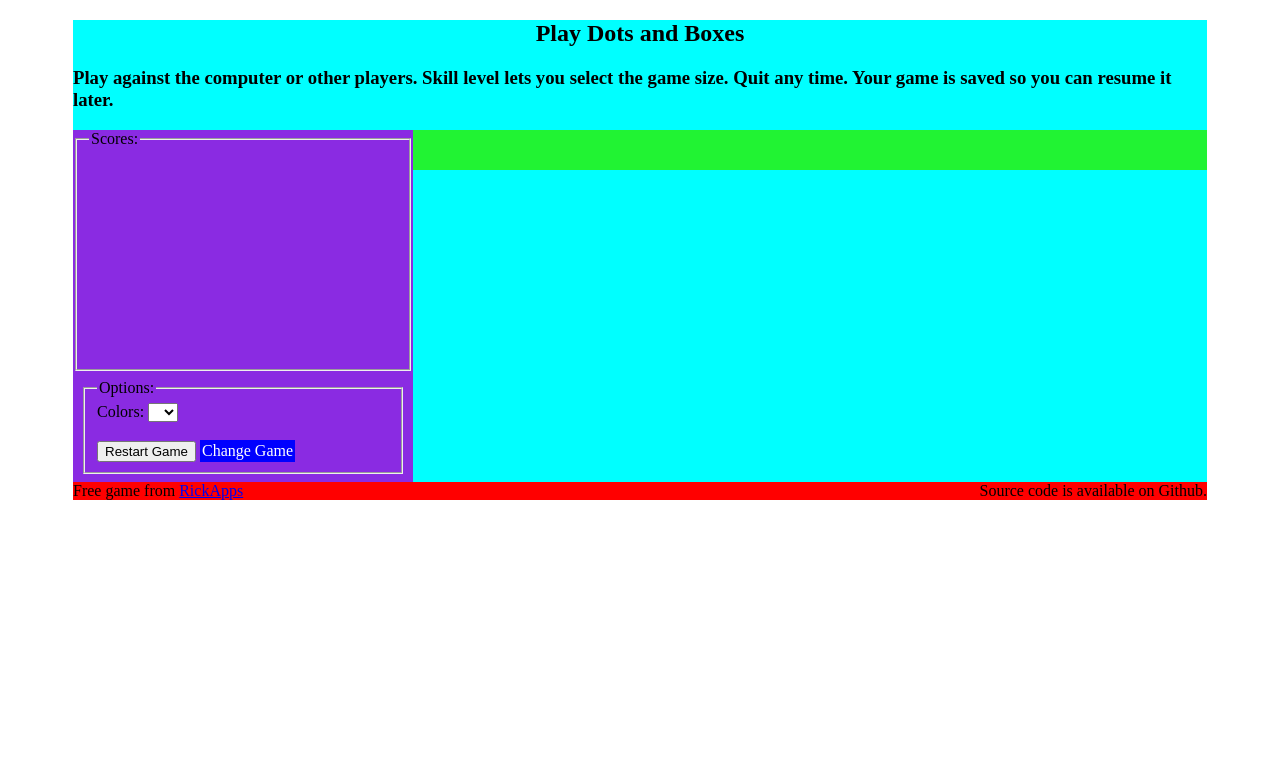
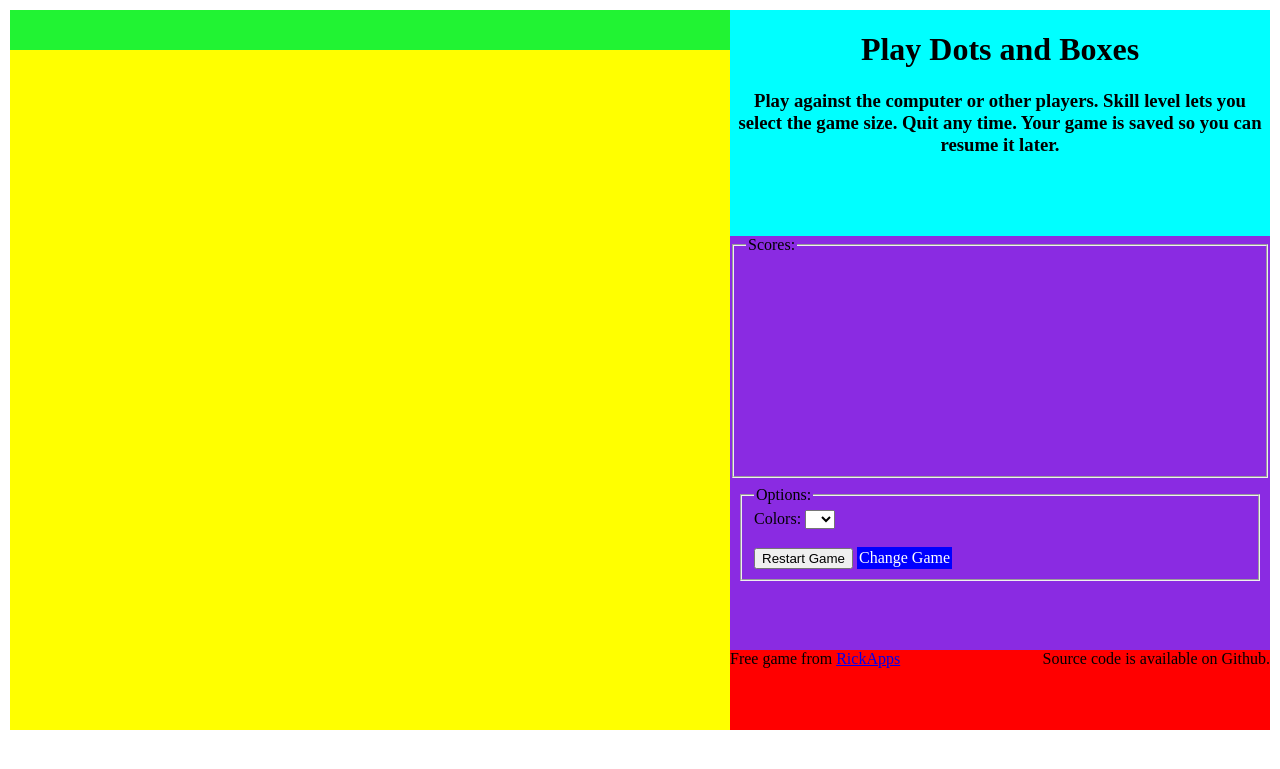
Before and after one commit to rickapps/dots-game, a Flask app: template templates/game.html in a window 1280 px wide. Shown: the top 769 px of the page. Run offline with Flask 2, Linux system fonts and the light colour scheme; the template is opened without the code that fills it: most values are stand-ins (such as "Sample title", 1, 10 or a date in 2020).

Commit message:
First pass  - max game size without scrolling

```diff
--- a/Notes/To-Do.txt
+++ b/Notes/To-Do.txt
@@ -86,3 +86,7 @@ div {
       rotate(0deg);
   }
 }
+
+1) Create main screen layout that keeps one section square shaped base on vmin.
+2) Create divs for scoreboard, options, help, and navigation. See if all can fit on main screen.
+3) Debug flow for mobile screen. All sections should stack. Navigation is collapsed.
--- a/static/css/layout.css
+++ b/static/css/layout.css
@@ -23,31 +23,47 @@ form {
 
 /* Container for header, content, panel, and footer */
 #wrapper {
-    width: 90%;
-    margin: 0 auto;
-    background-color: var(--wrapper-color);
+  display: grid;
+  justify-content: center;
+  background-color: var(--wrapper-color);
 }
 
-#content {
-  position: relative;
-  background-color: yellow;
-  width: 70%;
-  float: right;
+main {
+  width: 90vmin;
+  aspect-ratio: 1/1;
+  background-color: var(--main-color);
+}
+
+main.fluid {
+  grid-row: 2;
+  grid-column: 1;
 }
 
 #panel {
-  float: left;
-  width: 30%;
   background-color: var(--panel-color);
 }
 
-#branding {
+#panel.fluid {
+  grid-row: 3;
+  grid-column: 1;
+}
+
+header {
   text-align: center;
 }
 
-#footer {
-  clear: both;
+header.fluid {
+  grid-row: 1;
+  grid-column: 1;
+}
+
+footer {
   background-color: var(--footer-color);
+}
+
+footer.fluid {
+  grid-row: 4;
+  grid-column: 1;
 }
 
 .credit {
@@ -115,13 +131,27 @@ form {
 }
 
 /* Responsive layout - makes the two columns stack on top of each other instead of next to each other */
-@media screen and (max-width: 850px) {
-  #panel {
-    width: 100%;
+@media screen and (min-width: 150vmin) {
+  /* Layout for landscape */
+  #wrapper {
+    grid-template-columns: min-content auto;
+    justify-content: normal;
   }
-
-  #content {
-    width: 100%;
+  header.fluid {
+    grid-row: 1;
+    grid-column: 2;
+  }
+  main.fluid {
+    grid-row: 1/4;
+    grid-column: 1;
+  }
+  #panel.fluid {
+    grid-row: 2;
+    grid-column: 2;
+  }
+  footer.fluid {
+    grid-row: 3;
+    grid-column: 2;
   }
 
   #indexPage #panel {
--- a/templates/game.html
+++ b/templates/game.html
@@ -13,13 +13,19 @@
 </head>
 <body id="gamePage">
     <div id="wrapper">
-        {% include 'includes/header.html' %}
-        <main id="content">
+        <header class="fluid">
+            {% include 'includes/header.html' %}
+        </header>
+        <main class="fluid">
         {% include 'includes/gameboard.html' %}
         {% include 'includes/endgame.html' %}
         </main>
+        <section id="panel" class="fluid">
         {% include 'includes/panel.html' %}
-        {% include 'includes/footer.html' %}
+        </section>
+        <footer class="fluid">
+            {% include 'includes/footer.html' %}
+        </footer>
     </div>
     {% include 'includes/scriptfiles.html' %}
 </body>
--- a/templates/includes/footer.html
+++ b/templates/includes/footer.html
@@ -1,7 +1,5 @@
 {% block body %}
-<section id="footer">
-    <span class="credit">Free game from <a href='https://rickapps.com'>RickApps</a></span>
-    <span class="source">Source code is available on Github.</span>
-    <div style="clear:both"></div>
-</section>
+<span class="credit">Free game from <a href='https://rickapps.com'>RickApps</a></span>
+<span class="source">Source code is available on Github.</span>
+<div style="clear:both"></div>
 {% endblock %}
--- a/templates/includes/header.html
+++ b/templates/includes/header.html
@@ -1,4 +1,4 @@
 {% block body %}
-<section id="branding"><h1>Play Dots and Boxes</h1></section>
+<h1>Play Dots and Boxes</h1>
 <h3>Play against the computer or other players. Skill level lets you select the game size. Quit any time. Your game is saved so you can resume it later.</h3>
 {% endblock %}
--- a/templates/includes/panel.html
+++ b/templates/includes/panel.html
@@ -1,6 +1,5 @@
 {% block body %}
 <!-- Our scoreboard on the game page -->
-<div id="panel">
 <fieldset id="scoreBoard">
     <legend>Scores:</legend>
     <span id="level"></span><br>
@@ -24,5 +23,4 @@
         <a class="anchor-btn" href="/">Change Game</a>
     </fieldset>
 </form>
-</div>
 {% endblock %}
```
Also changed, not shown: PlayPen/css/layout.css (+51 -9 lines), PlayPen/layout.html (+7 -7 lines). Lines whose indentation alone changed are shown as unchanged.
